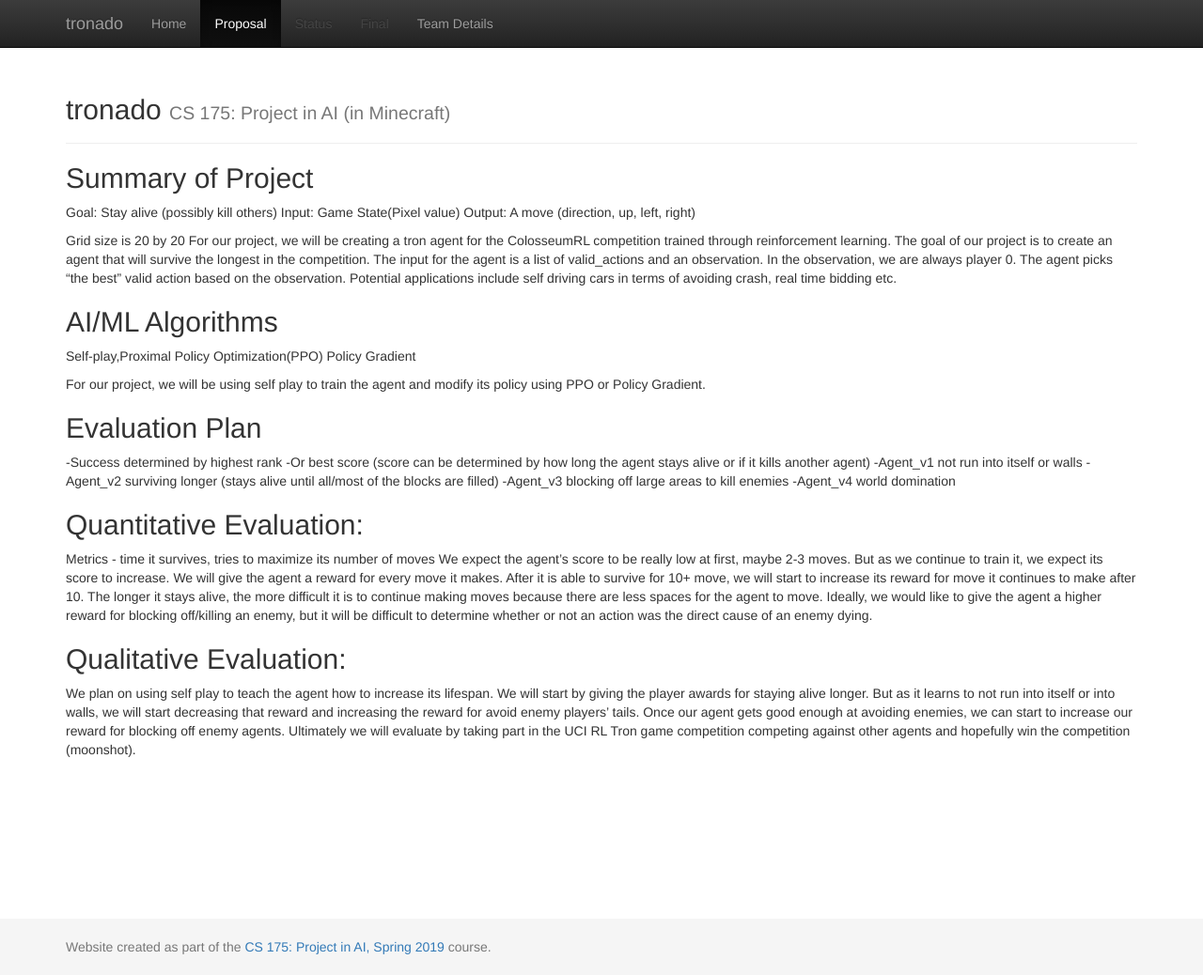
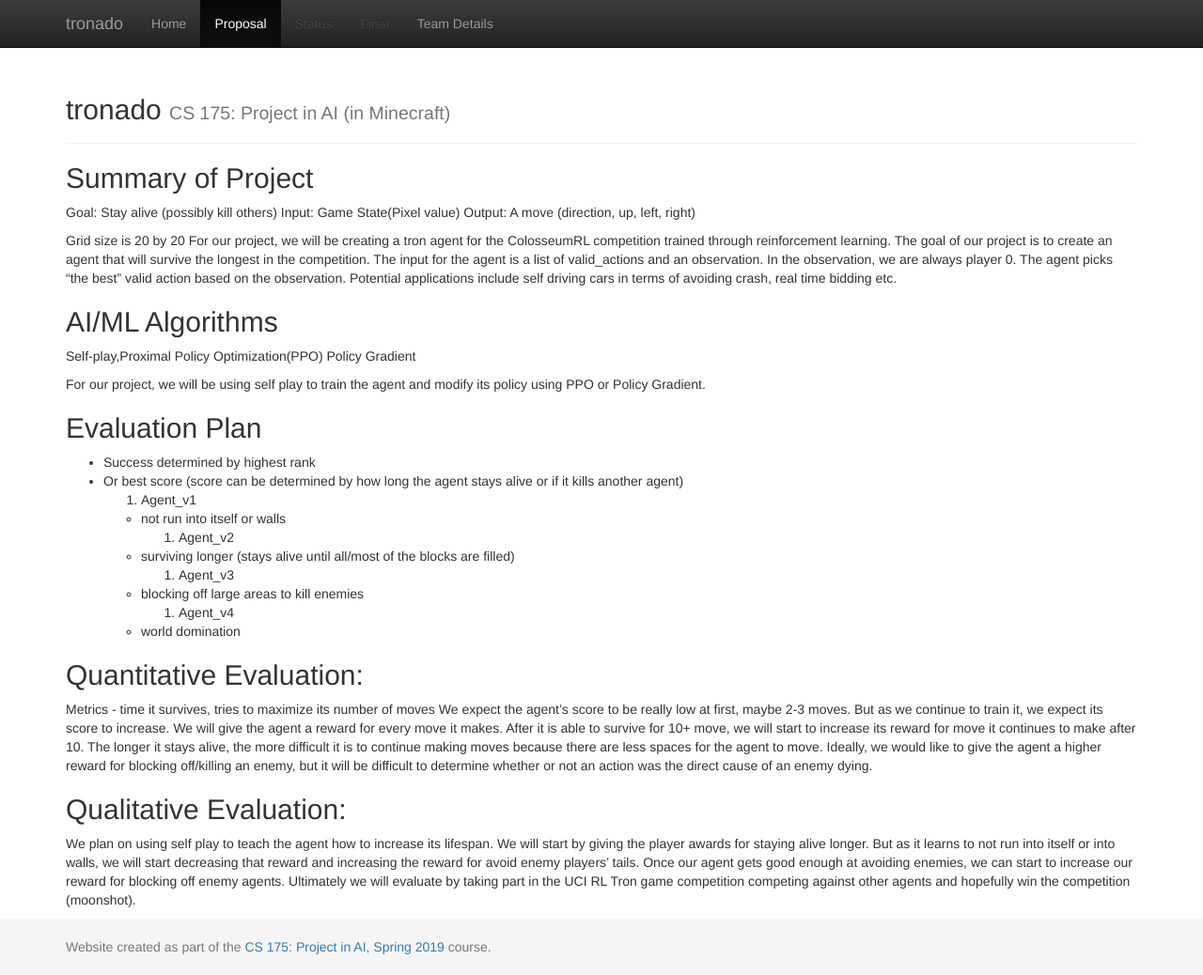
Before and after one commit to shkhodaskar/tronado, a Jekyll site: the page built from docs/proposal.md, in a window 1280 px wide and 1038 px high. Shown: the whole window at 94% size. Built offline with Jekyll 4.4.1, drawn with Linux system fonts in a browser that asks for light colours; some of the changed lines change nothing that is shown.

Commit message:
Add files via upload

```diff
--- a/docs/proposal.md
+++ b/docs/proposal.md
@@ -19,16 +19,16 @@ For our project, we will be using self play to train the agent and modify its po
 
 
 ## Evaluation Plan
--Success determined by highest rank
--Or best score (score can be determined by how long the agent stays alive or if it kills another agent)
--Agent_v1
-	not run into itself or walls
--Agent_v2
-	surviving longer (stays alive until all/most of the blocks are filled)
--Agent_v3
-	blocking off large areas to kill enemies
--Agent_v4
-	world domination
+- Success determined by highest rank
+- Or best score (score can be determined by how long the agent stays alive or if it kills another agent)
+1. Agent_v1
+	- not run into itself or walls
+2. Agent_v2
+	- surviving longer (stays alive until all/most of the blocks are filled)
+3. Agent_v3
+	- blocking off large areas to kill enemies
+4. Agent_v4
+	- world domination
 
 ## Quantitative Evaluation:
 Metrics - time it survives, tries to maximize its number of moves
```
